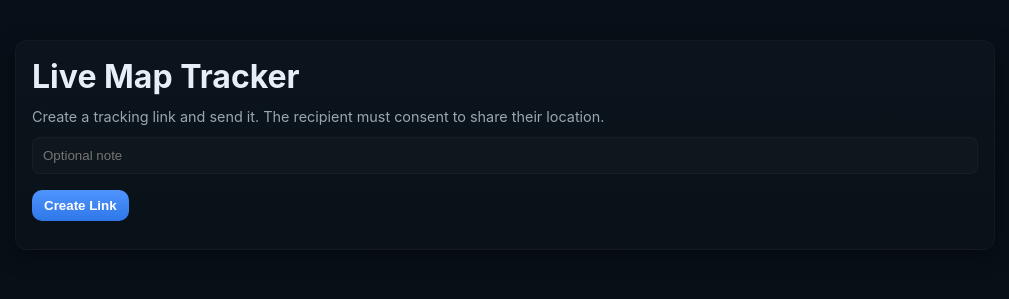
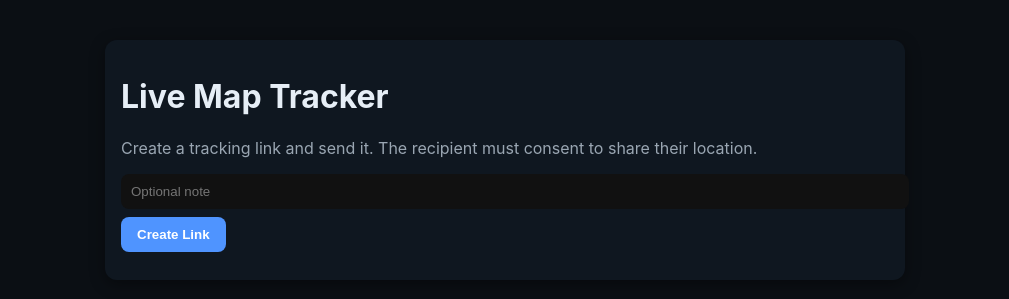
Before and after one commit to aap-rauf/Location-Tracker, a website: page index.html in a window 1280 px wide. Shown: the whole page, without its empty margins (135-1144 px from the left). Drawn offline with Linux system fonts and the light colour scheme.

Commit message:
Update style.css

```diff
--- a/style.css
+++ b/style.css
@@ -1,13 +1,12 @@
-:root { --bg:#0b0f14; --panel:#0f1720; --muted:#9aa6b2; --accent:#4f94ff; --text:#e6eef6; --card-radius:12px; font-family:Inter, system-ui, -apple-system, "Segoe UI", Roboto, Arial; }
-html,body{height:100%;margin:0;background:linear-gradient(180deg,#071018,var(--bg));color:var(--text);-webkit-font-smoothing:antialiased;}
-.container{max-width:980px;margin:24px auto;padding:16px;}
-.card{background:linear-gradient(180deg,rgba(255,255,255,0.02),rgba(255,255,255,0.01));border-radius:12px;padding:16px;box-shadow:0 6px 20px rgba(2,6,12,0.6);border:1px solid rgba(255,255,255,0.03);}
-h1,h2,h3{margin:0 0 12px 0;color:var(--text);} p{color:var(--muted);margin:0 0 12px 0;}
-button{background:linear-gradient(180deg,var(--accent),#2f77e8);color:white;padding:8px 12px;border-radius:10px;border:0;cursor:pointer;font-weight:600;}
-button.ghost{background:transparent;border:1px solid rgba(255,255,255,0.06);}
-.input,input[type="text"],textarea{background:rgba(255,255,255,0.02);border:1px solid rgba(255,255,255,0.03);color:var(--text);padding:10px;border-radius:8px;width:100%;box-sizing:border-box;margin-bottom:8px;}
-.row{display:flex;gap:12px;} .col{flex:1;}
-#map{height:60vh;width:100%;border-radius:12px;overflow:hidden;border:1px solid rgba(255,255,255,0.03);}
-.table{width:100%;border-collapse:collapse;margin-top:8px;} .table th,.table td{text-align:left;padding:8px;border-bottom:1px dashed rgba(255,255,255,0.03);color:var(--muted);} .table th{color:var(--text);font-weight:600;}
-.small{font-size:0.9rem;color:var(--muted);}
-@media(max-width:720px){.row{flex-direction:column;}}
+:root {
+  --bg:#0b0f14; --panel:#0f1720; --muted:#9aa6b2;
+  --accent:#4f94ff; --text:#e6eef6;
+  font-family:Inter,system-ui,-apple-system,Roboto;
+}
+body{background:var(--bg);color:var(--text);margin:0;padding:0;}
+.container{max-width:800px;margin:24px auto;padding:16px;}
+.card{background:var(--panel);padding:16px;border-radius:12px;box-shadow:0 4px 15px rgba(0,0,0,0.4);}
+button{background:var(--accent);color:white;border:none;padding:10px 16px;border-radius:8px;font-weight:600;}
+button.ghost{background:transparent;border:1px solid var(--muted);color:var(--muted);}
+.input{width:100%;padding:10px;border-radius:8px;background:#111;border:none;color:white;}
+.small{color:var(--muted);}
```
